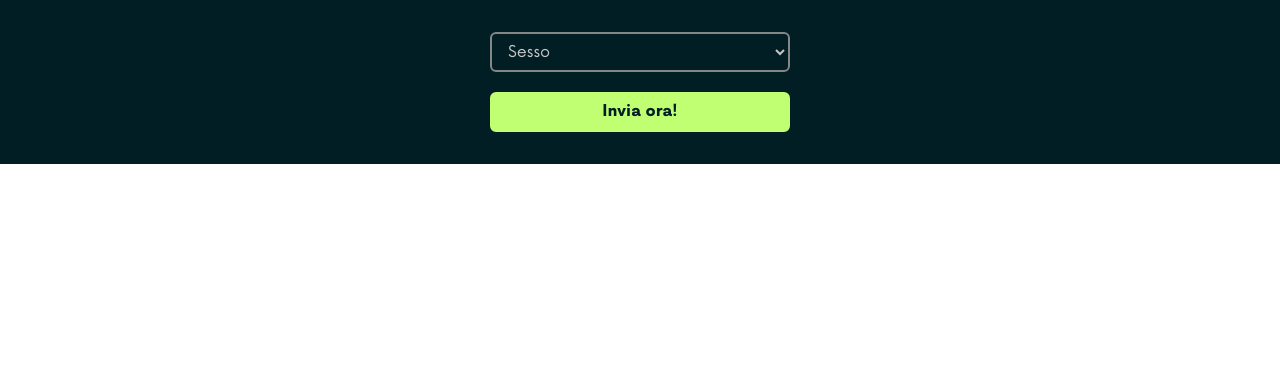
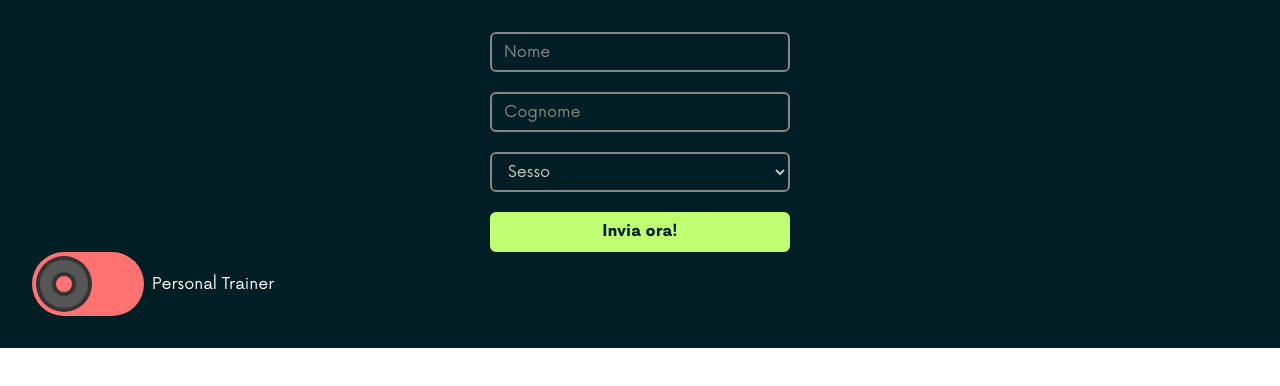
Before and after one commit to develhope/FS28-Team2-Project4, a React (Vite) app in the folder stayfit-app/: page / in a window 1280 px wide. Shown: the top 386 px of the page. Built offline with nearby package versions, Linux system fonts and the light colour scheme.

Commit message:
Feat: removed autofill background for Chrome and Safari - Some style elements

```diff
--- a/stayfit-app/src/App.css
+++ b/stayfit-app/src/App.css
@@ -7,6 +7,18 @@ html, body {
   padding: 0;
   overflow-x: hidden;
 }
+
+input:-webkit-autofill,
+input:-webkit-autofill:hover,
+input:-webkit-autofill:focus,
+input:-webkit-autofill:active {
+  -webkit-appearance: none !important;
+  background-color: transparent !important;
+  -webkit-box-shadow: 0 0 0 30px transparent !important; /* Cambia il colore "white" a quello che preferisci per lo sfondo */
+  -webkit-text-fill-color: #C5C5C5 !important;
+  transition: background-color 5000s ease-in-out 0s; /* Per impedire che Chrome applichi di nuovo lo stile predefinito */
+}
+
 
 #root {
   margin: 0;
--- a/stayfit-app/src/App.jsx
+++ b/stayfit-app/src/App.jsx
@@ -1,11 +1,12 @@
 import './App.css';
 import { TrySelect } from './MyComponents/TrySelect';
-import TextBox from './MyComponents/Textbox'
+import { ToggleSwitch } from './MyComponents/ToggleSwitch';
 
 const App = () => {
   return (
     <div className="App">
       <TrySelect></TrySelect>
+      <ToggleSwitch></ToggleSwitch>
     </div>
   );
 };
--- a/stayfit-app/src/MyComponents/SelectBox.jsx
+++ b/stayfit-app/src/MyComponents/SelectBox.jsx
@@ -31,7 +31,7 @@ export const SelectBox = ({
         htmlFor={name}
         className={`absolute opacity-0 left-4 top-2 transition-all duration-200 ease-in-out bg-primary-blue px-0.5 bg-left bg-no-repeat ${
             isFocused || inputVal
-              ? 'opacity-100 top-[-8px] text-xs text-secondary-green glow-text bg-[length:100%_100%]'
+              ? 'opacity-100 top-[-8px] left-[0.75rem] text-xs text-secondary-green glow-text bg-[length:100%_100%]'
               : 'top-2 text-base text-secondary-gray cursor-text bg-[length:0%_100%]'
           }`}
       >
--- a/stayfit-app/src/MyComponents/TrySelect.jsx
+++ b/stayfit-app/src/MyComponents/TrySelect.jsx
@@ -1,5 +1,6 @@
 import React, { useState } from 'react';
 import { SelectBox } from './SelectBox';
+import Textbox from './Textbox';
 import Button from './Button';
 
 export const TrySelect = () => {
@@ -22,6 +23,8 @@ export const TrySelect = () => {
 
   return (
     <form className="flex flex-col gap-5 justify-center items-center">
+      <Textbox label="Nome" type="text" id="name"></Textbox>
+      <Textbox label="Cognome" type="text" id="surname"></Textbox>
       <SelectBox
         label="Sesso"
         name="gender"
@@ -30,8 +33,7 @@ export const TrySelect = () => {
         options={genderOptions}
         required
       />
-      <Button
-      type={'submit'} onClick={''} text={'Invia ora!'}></Button>
+      <Button type={'submit'} onClick={''} text={'Invia ora!'}></Button>
     </form>
   );
 };
```
